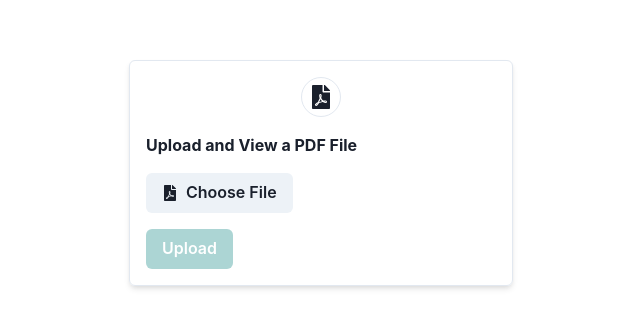
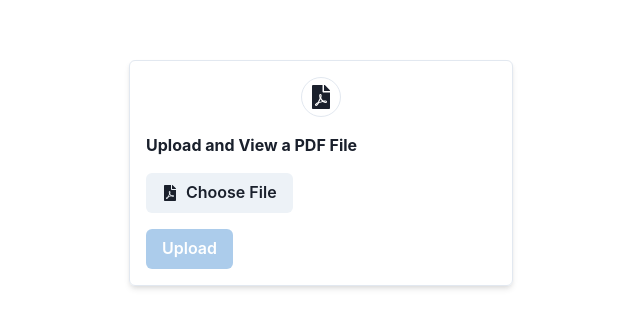
Before and after one commit to vish-n-u/frontend-pdfModifier, a React (Create React App) app: page / in a window 1280 px wide. Shown: the part 267-594 px from the top of the page, without its empty margins (319-959 px from the left). Built offline with nearby package versions, Linux system fonts and the light colour scheme.

Commit message:
added pdf limit

```diff
--- a/src/components/drawer.js
+++ b/src/components/drawer.js
@@ -37,11 +37,11 @@ const user = JSON.parse(localStorage.getItem('user'))
 
             <DrawerBody>
              {
-                user?.pdfs?.length > 0?
+                user?.pdfs?.reverse().length > 0?
                 user?.pdfs.map((pdf)=>{
                     return <Button w="full" onClick={()=>{
                         if(selectedSavedPdf==pdf._id)setSelectedSavedPdf("")
-                       else setSelectedSavedPdf(pdf._id)}} overflowX={"clip"}  fontSize={"sm"} my={4} fontWeight={'semibold'} key={pdf._id}>{new Date(pdf.createdAt).toString()}</Button>;
+                       else setSelectedSavedPdf(pdf._id)}} overflowX={"clip"}  fontSize={"sm"} my={4} fontWeight={'semibold'} key={pdf._id}>{pdf.fileName}</Button>;
 
                 })
                 :<Text>You've not yet created anything</Text>
--- a/src/pages/App.js
+++ b/src/pages/App.js
@@ -101,7 +101,10 @@ async function handleUpload(){
   if(!selectedFile){ Toast({title:"Select a file...",duration:3000,isClosable:true,status:"error"})
 return
 }
-
+if(selectedFile.size>5000000){
+  Toast({title:"File Size too large",description:"Seems that the file size is larger than 5Mb , it wont be stored",duration:3000,isClosable:true,status:"warning"})
+return
+}
   const formData = new FormData();
   formData.append('pdfFile', selectedFile ); // 'pd
   if (formData.has('pdfFile'))
@@ -156,7 +159,7 @@ catch(err){
       <DrawerExample selectedSavedPdf={selectedSavedPdf} setSelectedSavedPdf={setSelectedSavedPdf}/>
       </Box>
 
-      <Box w={{base:"100vw",lg:"30%",xl:"30%"}}  p={4} borderWidth={1} borderRadius="md" boxShadow="md">
+      <Box w={{base:"100vw",lg:"30%",xl:"30%"}} maxW="600px" p={4} borderWidth={1} borderRadius="md" boxShadow="md">
         <Center>
           <IconButton
             icon={<FaFilePdf />}
@@ -189,7 +192,7 @@ catch(err){
         </Flex>
         <Button
           mt={4}
-          colorScheme="teal"
+          colorScheme="blue"
           isDisabled={!selectedFile||!user?.email}
           onClick={()=>handleUpload()}
         >
```
